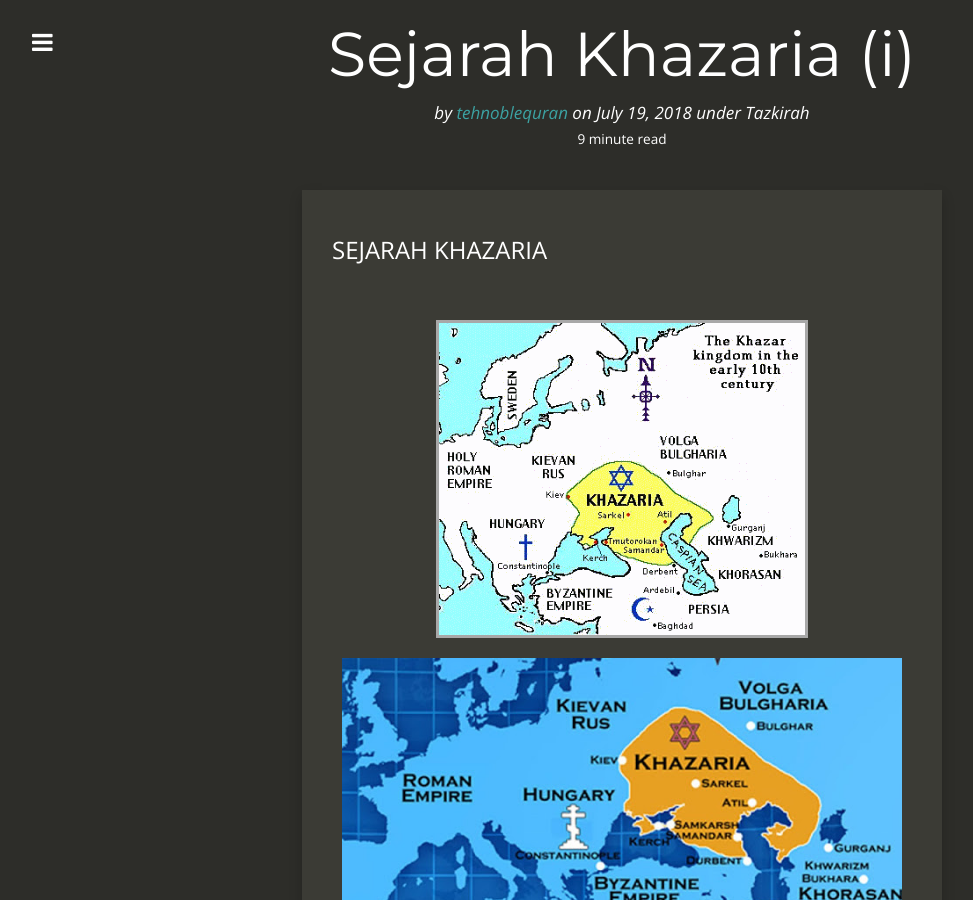
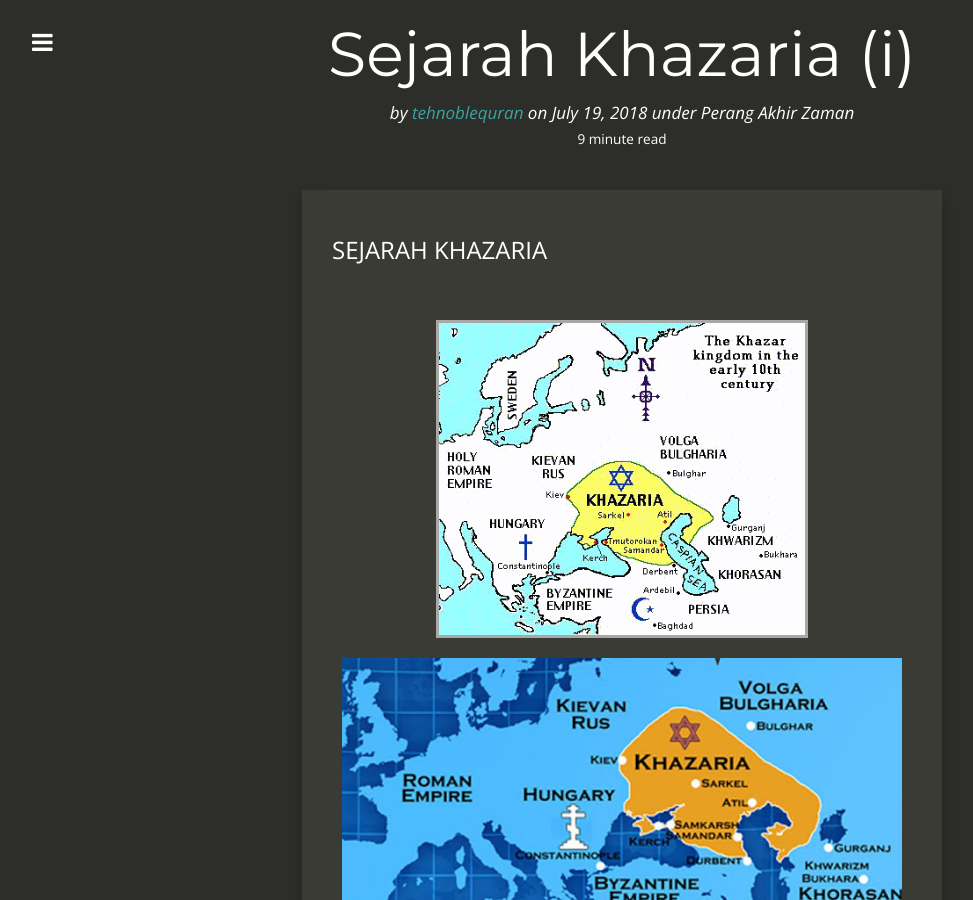
Before and after one commit to kedamaian/swsyafiq, a Jekyll site: the page built from _posts/2018-07-19-sejarah-khazaria-i.md, in a window 1280 px wide and 900 px high. Shown: the whole window, without its empty margins (18-991 px from the left). Built offline with Jekyll 4.4.1, drawn with Linux system fonts in a browser that asks for light colours; nearby versions of some CDN libraries; comment, search, counter and statistics services are not loaded.

Commit message:
Update 2018-07-19-sejarah-khazaria-i.md

```diff
--- a/_posts/2018-07-19-sejarah-khazaria-i.md
+++ b/_posts/2018-07-19-sejarah-khazaria-i.md
@@ -2,7 +2,6 @@
 layout: post
 published: true
 categories:
-  - Tazkirah
   - Perang Akhir Zaman
 author: tehnoblequran
 title: Sejarah Khazaria (i)
```
